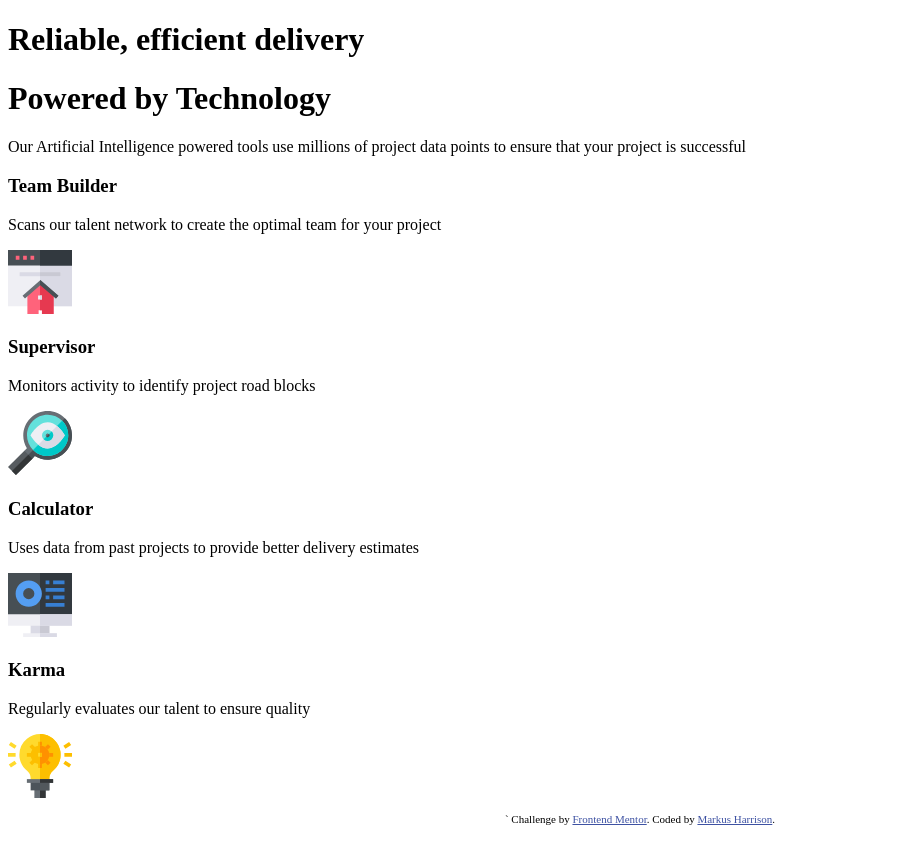
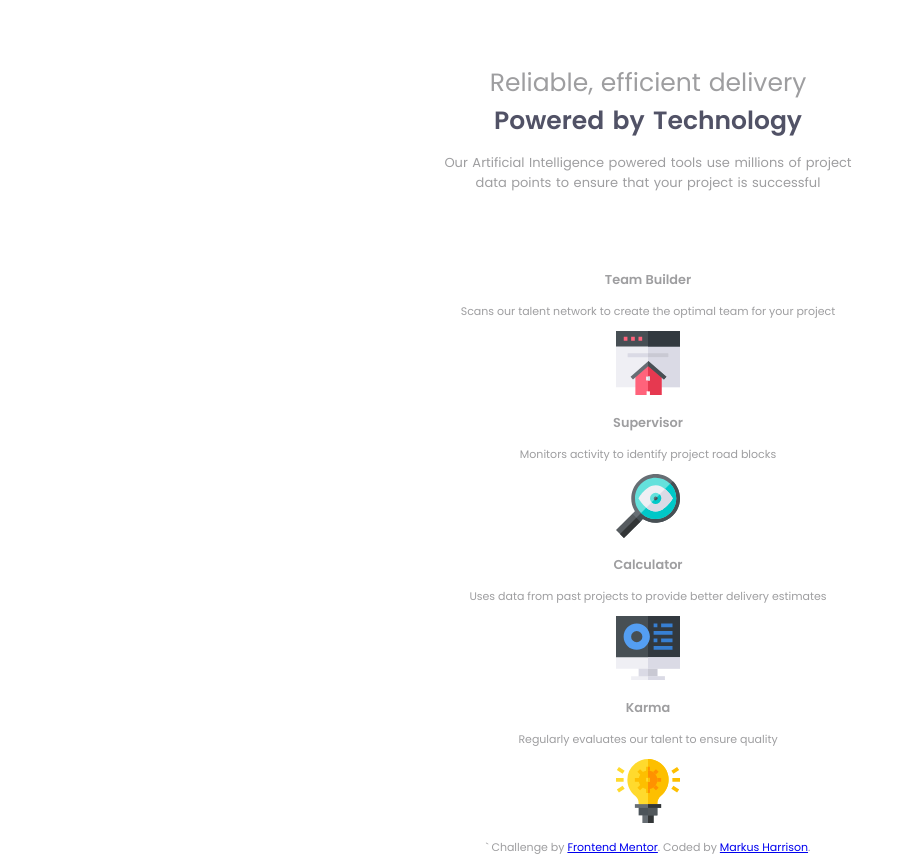
Before and after one commit to markharrison777/Four-card-feature-section, a website: page index.html in a window 1280 px wide. Shown: the whole page, without its empty margins (0-905 px from the left). Before the commit the page ends 836 px from the top, so only its background shows below. Drawn offline with Linux system fonts and the light colour scheme.

Commit message:
header is done

```diff
--- a/index.html
+++ b/index.html
@@ -19,7 +19,7 @@
     <title>Frontend Mentor | Four card feature section</title>
 
     <!-- Feel free to remove these styles or customize in your own stylesheet 👍 -->
-    <style>
+    <!-- <style>
       .attribution {
         font-size: 11px;
         text-align: center;
@@ -28,18 +28,14 @@
       .attribution a {
         color: hsl(228, 45%, 44%);
       }
-    </style>
+    </style> -->
   </head>
 
   <body>
     <!-- HEADER -->
     <header class="header">
-      <h1 class="header__h1">
-        Reliable, efficient delivery
-      </h1>
-      <h1 class="header__h1--bold">
-        Powered by Technology
-      </h1>
+      <h1 class="header__h1">Reliable, efficient delivery</h1>
+      <h1 class="header header__h1--bold">Powered by Technology</h1>
       <p class="header__p">
         Our Artificial Intelligence powered tools use millions of project data
         points to ensure that your project is successful
--- a/scss/main.scss
+++ b/scss/main.scss
@@ -0,0 +1,52 @@
+// *********************** Variables *******************************
+
+$bodyBg: #ffffff;
+$mainFont: "Poppins", sans-serif;
+$mainFont-size: 11px;
+$font-color: #9e9ea0;
+$bold-fontColor: #515266;
+
+// ********************** GLOBAL Styles *****************************
+
+body {
+  background: $bodyBg;
+  font-family: $mainFont;
+  color: $font-color;
+  text-align: center;
+  box-sizing: border-box;
+  font-size: 11px;
+  width: 100%;
+}
+
+// ********************** LOCAL Styles ******************************
+//         ***************** header **************************
+.header {
+  display: grid;
+  text-align: center;
+  box-sizing: border-box;
+  margin: 4rem auto;
+  width: 50%;
+  word-spacing: 0.1em;
+
+  &__h1 {
+    justify-self: center;
+    font-size: 25px;
+    font-weight: 400;
+    margin: 0;
+  }
+
+  &__h1--bold {
+    justify-self: center;
+    color: $bold-fontColor;
+    font-size: 25px;
+    font-weight: 600;
+    margin: 0;
+  }
+
+  &__p {
+    font-size: 13px;
+    font-weight: 400;
+    width: 65%;
+    margin: 1em auto;
+  }
+}
```
Also changed, not shown: css/main.min.css.
